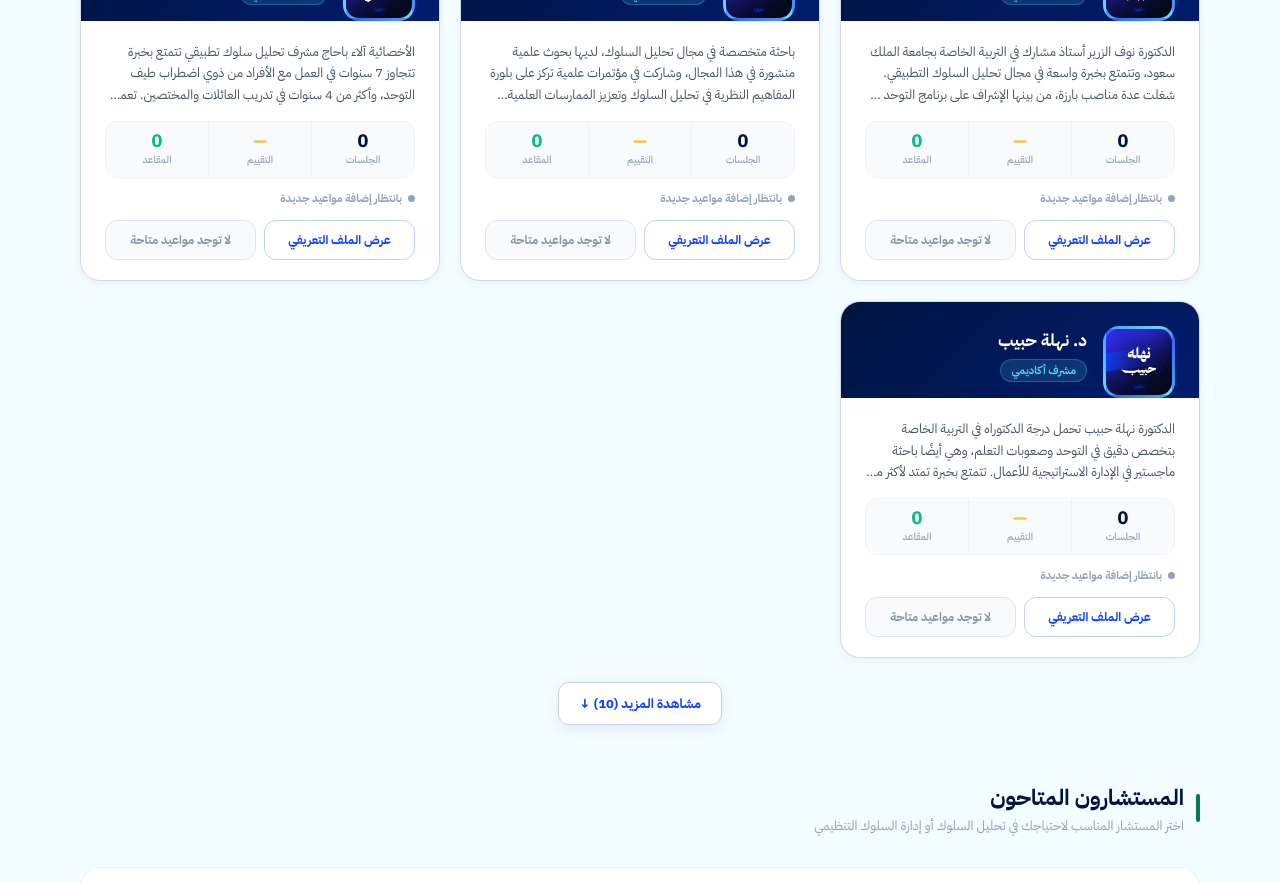
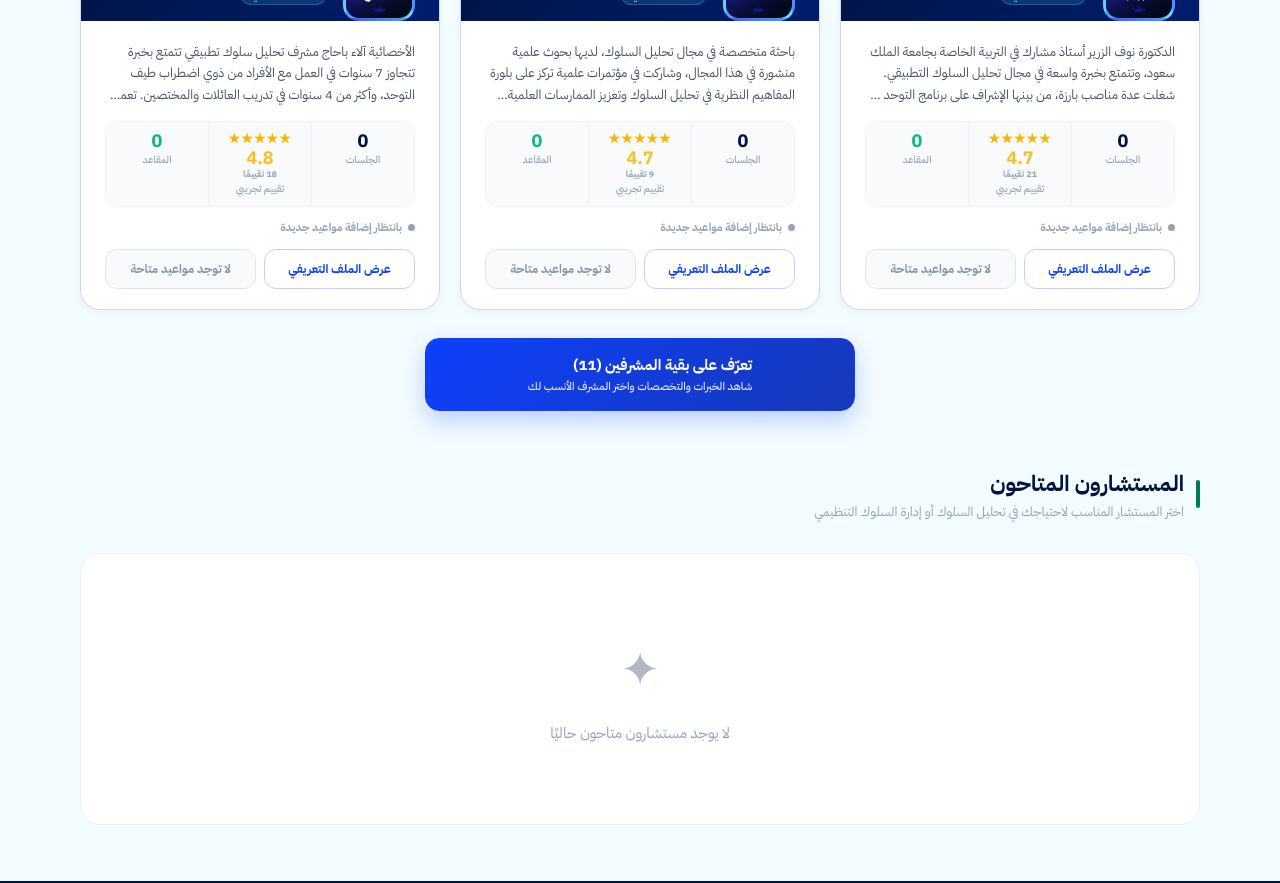
Before and after one commit to Wida3tk/Super, a Next.js app: page /en in a window 1280 px wide. Shown: the part 1440-2323 px from the top of the page. Built offline with nearby package versions, Linux system fonts and the light colour scheme.

Commit message:
Refine supervisor discovery and demo ratings

```diff
--- a/src/app/[locale]/page.tsx
+++ b/src/app/[locale]/page.tsx
@@ -97,6 +97,17 @@ export default async function HomePage({ params }: HomePageProps) {
   const bookableProviderCount = supervisors.filter(
     (provider) => (availableDatesByProvider[provider.id]?.length || 0) > 0,
   ).length;
+
+  const demoRatingFor = (id: string) => {
+    const seed = Array.from(id).reduce(
+      (total, character) => total + character.charCodeAt(0),
+      0,
+    );
+    return {
+      average: 4.6 + (seed % 4) / 10,
+      reviews: 8 + (seed % 24),
+    };
+  };
 
   return (
     <>
@@ -306,7 +317,7 @@ export default async function HomePage({ params }: HomePageProps) {
         .sup-btn.unavailable{background:#F8FAFC;color:#8898AA;border:1px solid #DDE5EF;box-shadow:none;cursor:not-allowed}
         .sup-btn.profile{background:#fff;color:#0D40FC;border:1px solid #BFD0FF;box-shadow:none}.sup-btn.profile:hover{background:#EEF4FF}
         .availability-line{display:flex;align-items:center;gap:6px;font-size:11px;font-weight:700;margin:-6px 0 13px}.availability-line.open{color:#047857}.availability-line.closed{color:#94A3B8}.availability-dot{width:7px;height:7px;border-radius:50%;background:currentColor}
-        .more-toggle{position:absolute;opacity:0;pointer-events:none}.more-toggle:not(:checked)~.supervisors-grid .sup-card:nth-child(n+5){display:none}.more-label{display:flex;width:max-content;margin:24px auto 0;align-items:center;padding:11px 20px;border:1px solid #C7D4E8;border-radius:11px;background:#fff;color:#0D40FC;font-size:13px;font-weight:800;cursor:pointer;box-shadow:0 4px 14px rgba(1,20,66,.07)}.more-label:hover{background:#EEF4FF}.more-close{display:none}.more-toggle:checked~.more-label .more-open{display:none}.more-toggle:checked~.more-label .more-close{display:inline}
+        .more-toggle{position:absolute;opacity:0;pointer-events:none}.more-toggle:not(:checked)~.supervisors-grid .sup-card:nth-child(n+4){display:none}.more-label{display:flex;width:min(100%,430px);margin:28px auto 0;align-items:center;justify-content:center;gap:10px;padding:15px 24px;border:1px solid #0D40FC;border-radius:14px;background:linear-gradient(135deg,#0D40FC,#1738B8);color:#fff;font-size:15px;font-weight:800;cursor:pointer;box-shadow:0 10px 24px rgba(13,64,252,.24);transition:transform .18s ease,box-shadow .18s ease}.more-label:hover{transform:translateY(-2px);box-shadow:0 14px 30px rgba(13,64,252,.32)}.more-label small{display:block;font-size:11px;font-weight:500;color:#DCE7FF;margin-top:2px}.more-close{display:none}.more-toggle:checked~.more-label .more-open{display:none}.more-toggle:checked~.more-label .more-close{display:inline}.rating-stars{display:block;color:#F5B800;font-size:13px;letter-spacing:1px;line-height:1;margin-bottom:4px}.rating-count{display:block;font-size:9px;color:#94A3B8;margin-top:3px}
 
         /* ── HOW ── */
         .how-section {
@@ -542,8 +553,14 @@ export default async function HomePage({ params }: HomePageProps) {
               />
               <div className="supervisors-grid">
                 {supervisorProviders.map((sup) => {
-                  const rating = sup.ratingAverage || 0;
-                  const fullStars = Math.floor(rating);
+                  const demoRating = demoRatingFor(sup.id);
+                  const hasRealRating = Number(sup.ratingAverage || 0) > 0;
+                  const rating = hasRealRating
+                    ? Number(sup.ratingAverage)
+                    : demoRating.average;
+                  const reviewCount = hasRealRating
+                    ? Number(sup.ratingCount || sup.totalRatings || 0)
+                    : demoRating.reviews;
                   const initials = (sup.name || "م")[0];
                   const availableDays =
                     availableDatesByProvider[sup.id]?.length || 0;
@@ -588,9 +605,15 @@ export default async function HomePage({ params }: HomePageProps) {
                               className="sup-stat-v"
                               style={{ color: "#FBBF24" }}
                             >
-                              {rating > 0 ? rating.toFixed(1) : "—"}
+                              <span className="rating-stars">★★★★★</span>
+                              {rating.toFixed(1)}
+                              <span className="rating-count">
+                                {reviewCount} تقييمًا
+                              </span>
                             </div>
-                            <div className="sup-stat-l">التقييم</div>
+                            <div className="sup-stat-l">
+                              {hasRealRating ? "التقييم" : "تقييم تجريبي"}
+                            </div>
                           </div>
                           <div className="sup-stat">
                             <div
@@ -649,10 +672,11 @@ export default async function HomePage({ params }: HomePageProps) {
                   );
                 })}
               </div>
-              {supervisorProviders.length > 4 && (
+              {supervisorProviders.length > 3 && (
                 <label className="more-label" htmlFor="supervisors-more">
                   <span className="more-open">
-                    مشاهدة المزيد ({supervisorProviders.length - 4}) ↓
+                    تعرّف على بقية المشرفين ({supervisorProviders.length - 3})
+                    <small>شاهد الخبرات والتخصصات واختر المشرف الأنسب لك</small>
                   </span>
                   <span className="more-close">عرض أقل ↑</span>
                 </label>
@@ -775,10 +799,13 @@ export default async function HomePage({ params }: HomePageProps) {
                   </div>
                 ))}
               </div>
-              {consultantProviders.length > 4 && (
+              {consultantProviders.length > 3 && (
                 <label className="more-label" htmlFor="consultants-more">
                   <span className="more-open">
-                    مشاهدة المزيد ({consultantProviders.length - 4}) ↓
+                    تعرّف على بقية المستشارين ({consultantProviders.length - 3})
+                    <small>
+                      شاهد الخبرات والتخصصات واختر المستشار الأنسب لك
+                    </small>
                   </span>
                   <span className="more-close">عرض أقل ↑</span>
                 </label>
```
